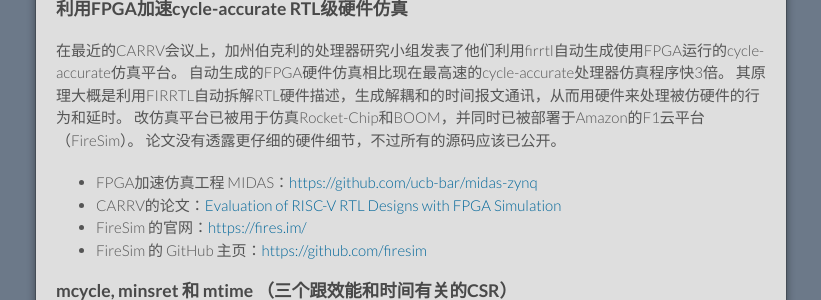
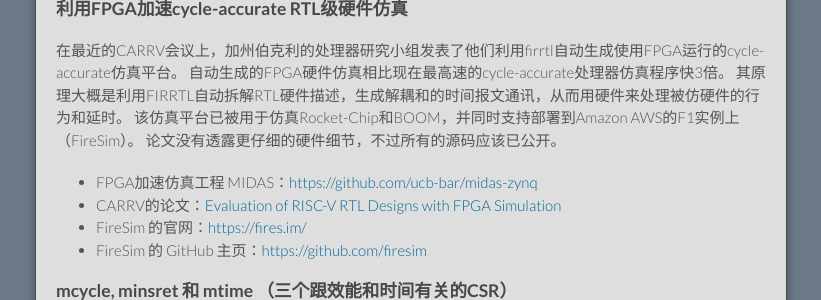
Before and after one commit to cnrv/home, a Jekyll site: the page built from bi-week-rpts/2017-11-09.md, in a window 1280 px wide and 900 px high, scrolled down 1066 px. Shown: the part 219-519 px from the top of the window, without its empty margins (229-1050 px from the left). Built offline with Jekyll 4.4.1, drawn with Linux system fonts in a browser that asks for light colours; Markdown is read by kramdown in place of the engine named in the settings; comment, search, counter and statistics services are not loaded; our own code applies the rules of GitHub Pages for plain Markdown files.

Commit message:
fixtypo.
Signed-off-by: Alex Guo <xfguo@credosemi.com.cn>

```diff
--- a/bi-week-rpts/2017-11-09.md
+++ b/bi-week-rpts/2017-11-09.md
@@ -55,7 +55,7 @@
 在最近的CARRV会议上，加州伯克利的处理器研究小组发表了他们利用firrtl自动生成使用FPGA运行的cycle-accurate仿真平台。
 自动生成的FPGA硬件仿真相比现在最高速的cycle-accurate处理器仿真程序快3倍。
 其原理大概是利用FIRRTL自动拆解RTL硬件描述，生成解耦和的时间报文通讯，从而用硬件来处理被仿硬件的行为和延时。
-改仿真平台已被用于仿真Rocket-Chip和BOOM，并同时已被部署于Amazon的F1云平台（FireSim）。
+该仿真平台已被用于仿真Rocket-Chip和BOOM，并同时支持部署到Amazon AWS的F1实例上（FireSim）。
 论文没有透露更仔细的硬件细节，不过所有的源码应该已公开。
 
 - FPGA加速仿真工程 MIDAS：[https://github.com/ucb-bar/midas-zynq](https://github.com/ucb-bar/midas-zynq)
```
